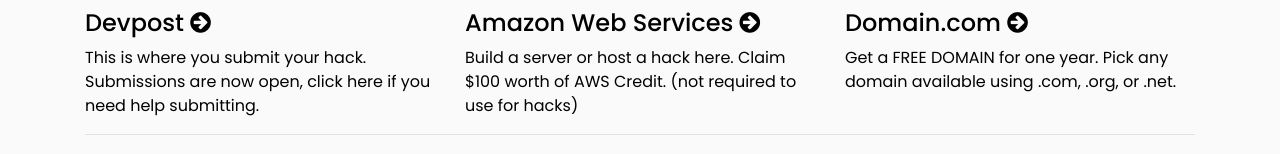
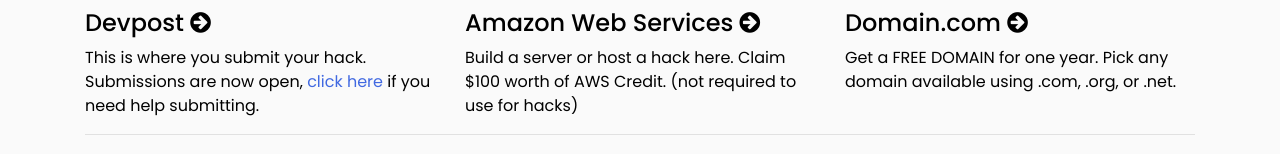
Before and after one commit to hackrd/live, a plain HTML site: page links.html in a window 1280 px wide. Shown: the part 640-794 px from the top of the page. Drawn offline with nearby package versions, Linux system fonts and the light colour scheme.

Commit message:
color change for submit link

```diff
--- a/links.html
+++ b/links.html
@@ -106,7 +106,7 @@
                 <div class="col-sm-4">
                     <img src="img/link-imgs/devpost.png" class="link-icons">
                     <h4><a class="link-title" href="http://hackriverdell2017.devpost.com" target="_blank">Devpost <i class="fa fa-arrow-circle-right" aria-hidden="true"></i></a></h4>
-                    <p>This is where you submit your hack. Submissions are now open, <a href="https://www.youtube.com/watch?v=vCa7QFFthfU">click here</a> if you need help submitting.</p>
+                    <p>This is where you submit your hack. Submissions are now open, <a style="color:royalblue" href="https://www.youtube.com/watch?v=vCa7QFFthfU">click here</a> if you need help submitting.</p>
                 </div>
                 <div class="col-sm-4">
                     <img src="img/link-imgs/aws.png" class="link-icons">
```
